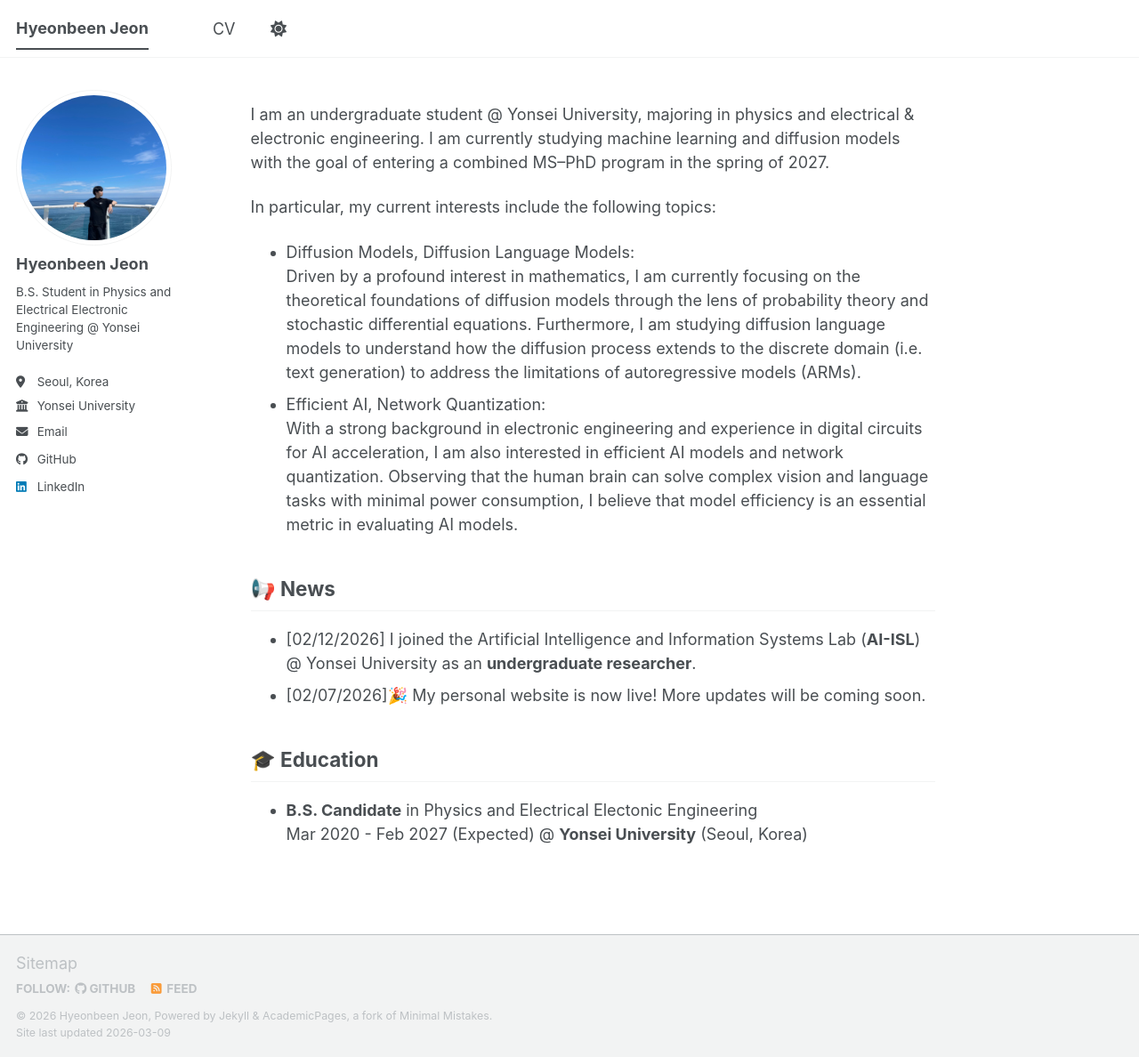
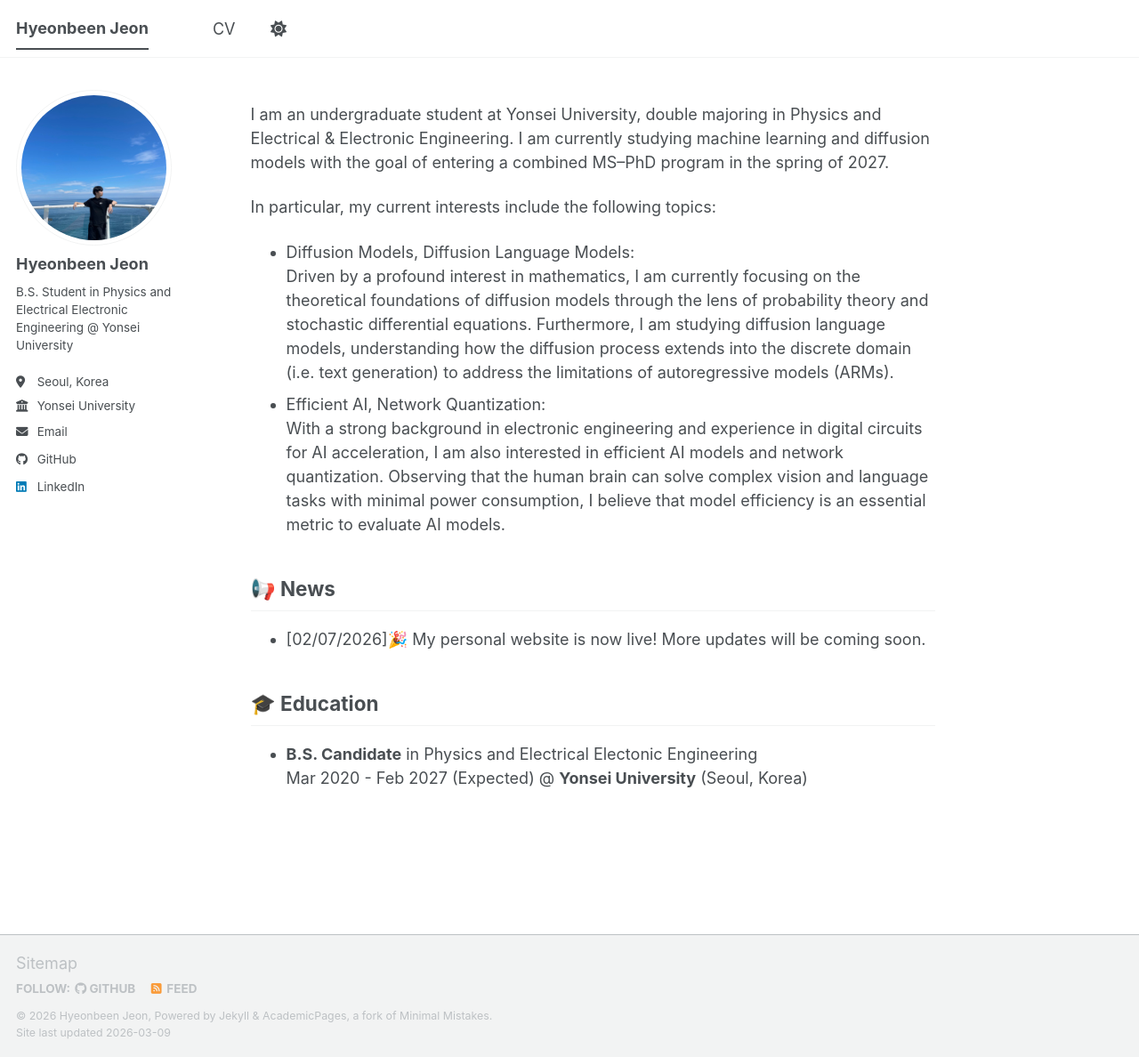
Before and after one commit to jnhnbn01/jnhnbn01.github.io, a Jekyll site: the page built from _pages/about.md, in a window 1280 px wide and 1188 px high. Shown: the whole window at 89% size. Built offline with Jekyll 4.4.1, drawn with Linux system fonts in a browser that asks for light colours; a script bundle is joined from its source files by our own code; library files that are not in the unit come from our copies.

Commit message:
Update about.md

```diff
--- a/_pages/about.md
+++ b/_pages/about.md
@@ -7,16 +7,16 @@ redirect_from:
   - /about.html
 ---
 
-I am an undergraduate student @ Yonsei University, majoring in physics and electrical & electronic engineering. I am currently studying machine learning and diffusion models with the goal of entering a combined MS–PhD program in the spring of 2027.
+I am an undergraduate student at Yonsei University, double majoring in Physics and Electrical & Electronic Engineering. I am currently studying machine learning and diffusion models with the goal of entering a combined MS–PhD program in the spring of 2027.
 
 In particular, my current interests include the following topics:
 - Diffusion Models, Diffusion Language Models:<br>
-  Driven by a profound interest in mathematics, I am currently focusing on the theoretical foundations of diffusion models through the lens of probability theory and stochastic differential equations. Furthermore, I am studying diffusion language models to understand how the diffusion process extends to the discrete domain (i.e. text generation) to address the limitations of autoregressive models (ARMs).
+  Driven by a profound interest in mathematics, I am currently focusing on the theoretical foundations of diffusion models through the lens of probability theory and stochastic differential equations. Furthermore, I am studying diffusion language models, understanding how the diffusion process extends into the discrete domain (i.e. text generation) to address the limitations of autoregressive models (ARMs).
 - Efficient AI, Network Quantization:<br>
-  With a strong background in electronic engineering and experience in digital circuits for AI acceleration, I am also interested in efficient AI models and network quantization. Observing that the human brain can solve complex vision and language tasks with minimal power consumption, I believe that model efficiency is an essential metric in evaluating AI models.
+  With a strong background in electronic engineering and experience in digital circuits for AI acceleration, I am also interested in efficient AI models and network quantization. Observing that the human brain can solve complex vision and language tasks with minimal power consumption, I believe that model efficiency is an essential metric to evaluate AI models.
 
 ## 📢 News
-- [02/12/2026] I joined the Artificial Intelligence and Information Systems Lab (**AI-ISL**) @ Yonsei University as an **undergraduate researcher**.
+<!-- - [02/12/2026] I joined the Artificial Intelligence and Information Systems Lab (**AI-ISL**) @ Yonsei University as an **undergraduate researcher**. -->
 - [02/07/2026]🎉 My personal website is now live! More updates will be coming soon.
 
 
```
